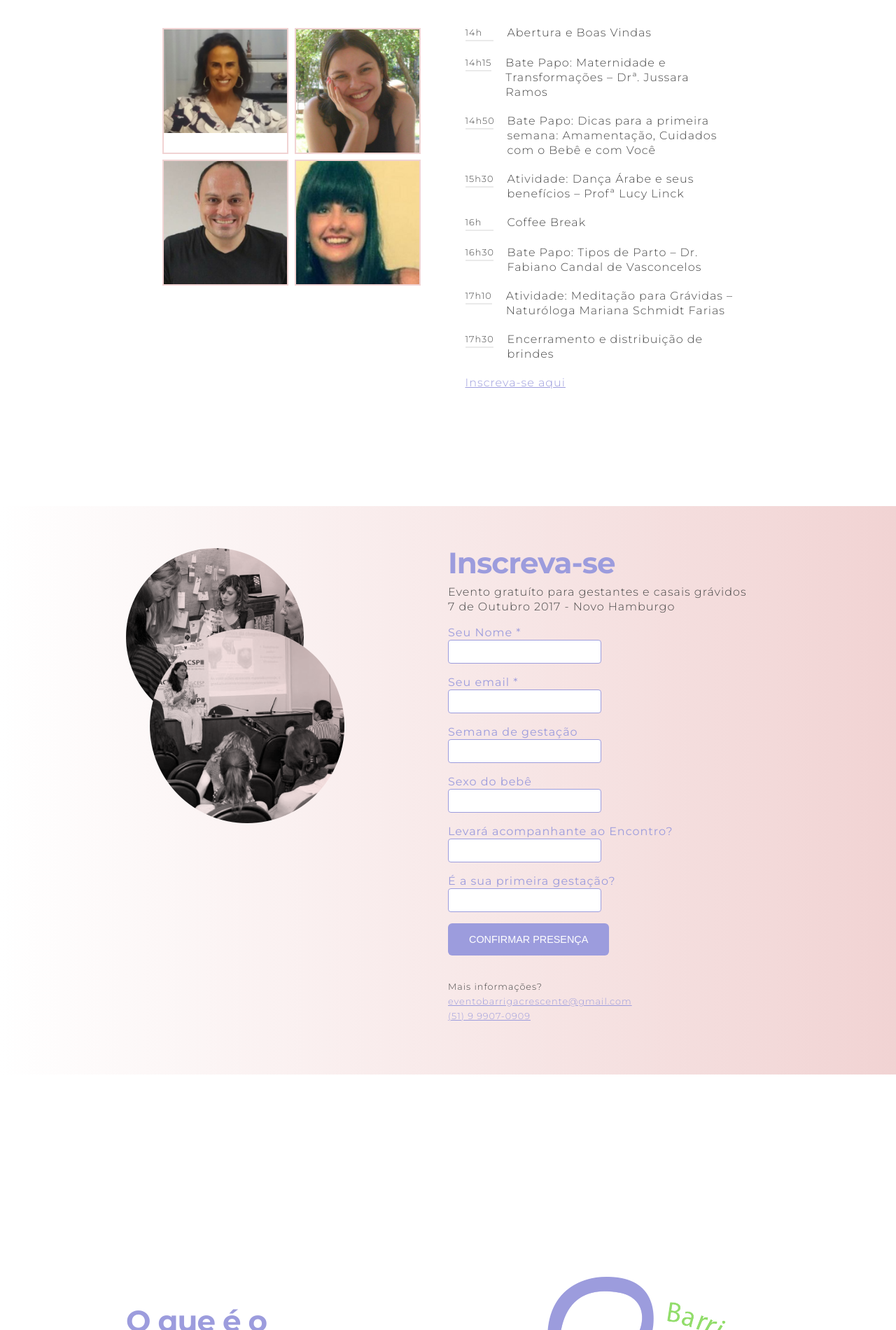
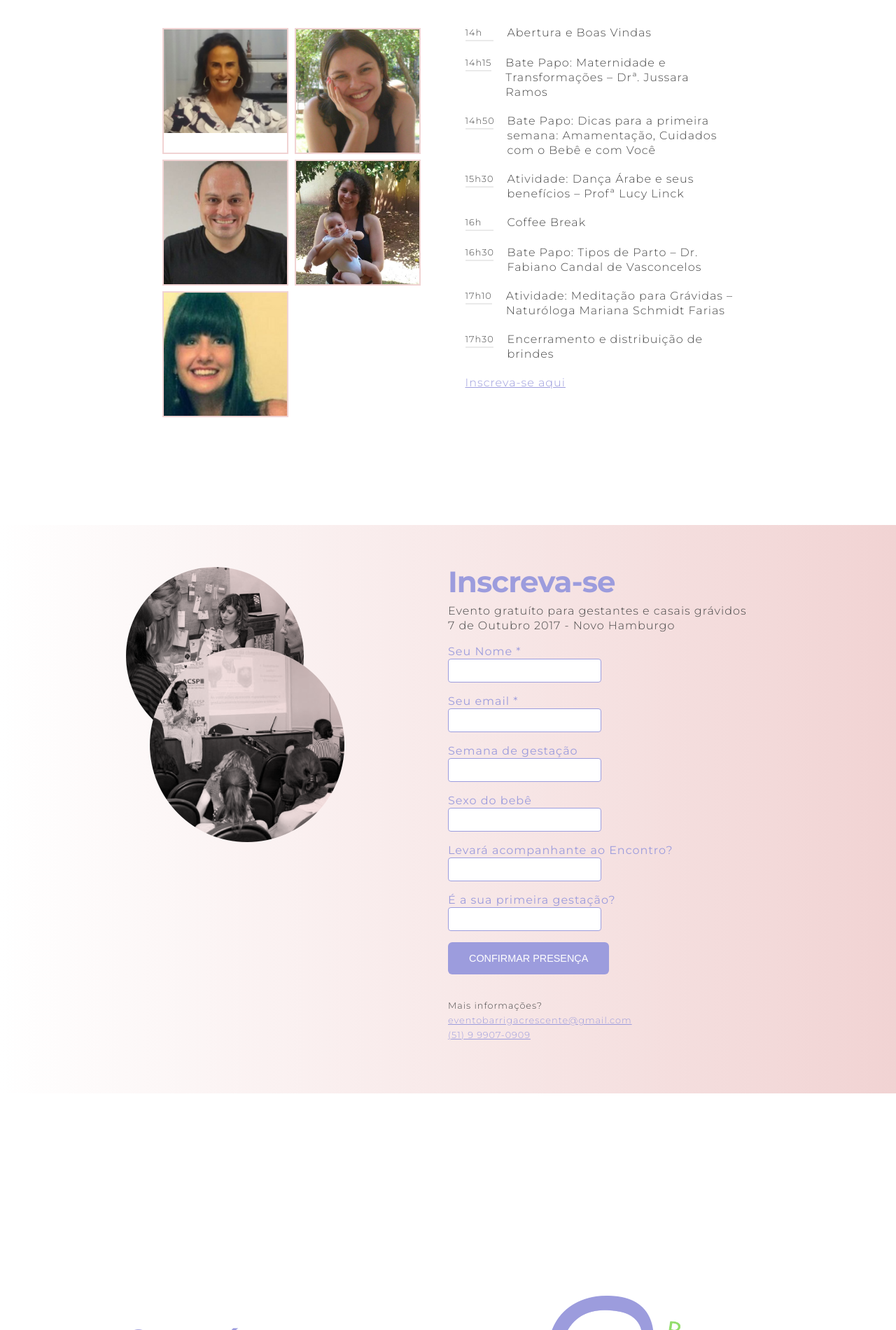
Before and after one commit to barrigacrescente/bc-website, a Jekyll site: the page built from index.html, in a window 1280 px wide. Shown: the part 940-2840 px from the top of the page at 70% size. Built offline with Jekyll 4.4.1, drawn with Linux system fonts in a browser that asks for light colours.

Commit message:
added new speaker

```diff
--- a/_layouts/landing.html
+++ b/_layouts/landing.html
@@ -67,6 +67,14 @@
               </div>
             </li>
 
+            <li class="event-speakers-item">
+              <img src="/img/speakers/livia.jpg" alt="">
+              <div class="event-speakers-item-info">
+                Lívia Schereder
+                <br />
+                Mãe, Doula Pós Parto
+              </div>
+            </li>
             <li class="event-speakers-item">
               <img src="/img/speakers/mari2123dd.jpg" alt="">
               <div class="event-speakers-item-info">
```
Also changed, not shown: img/speakers/livia.jpg (added).
